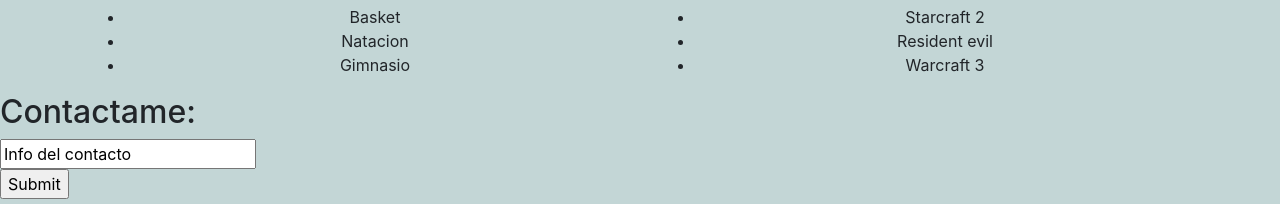
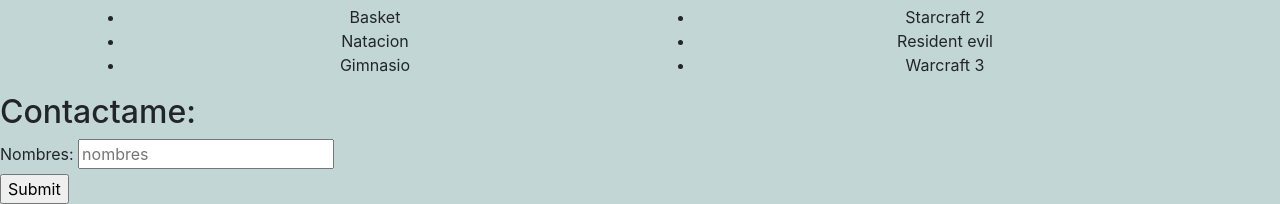
Before and after one commit to FrankMiranda31/githubtarea, a plain HTML site: page index.html in a window 1280 px wide. Shown: the part 800-1004 px from the top of the page. Drawn offline with nearby package versions, Linux system fonts and the light colour scheme.

Commit message:
commit 19

```diff
--- a/index.html
+++ b/index.html
@@ -91,7 +91,8 @@
 
                 <fieldset>
 
-                    <input type="text" id="nombres" value="Info del contacto"/>
+                 <label for="Nombres">Nombres:</label>
+                <input type="text" id="nombres" placeholder="nombres"/>
 
                 </fieldset>
 
```
